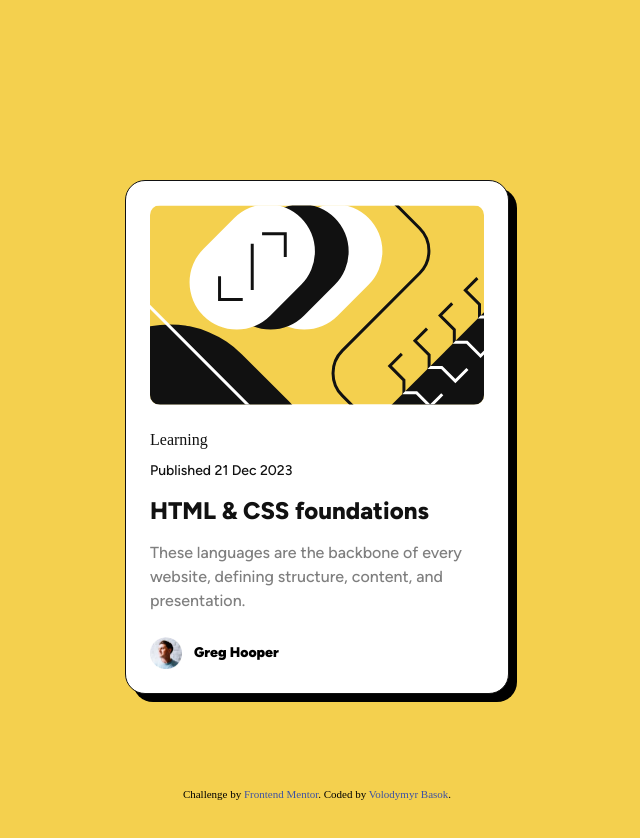
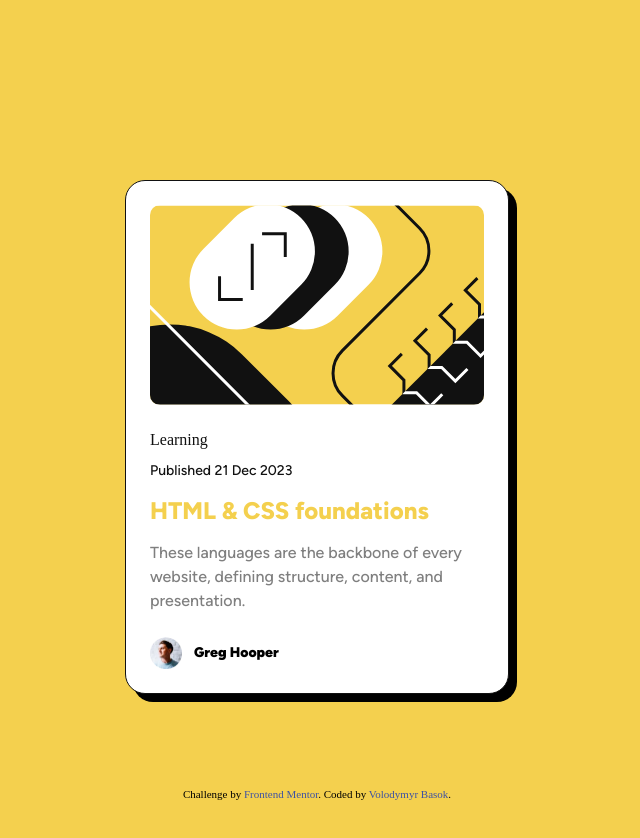
Before and after one commit to Volodymyrquo/blog-preview-card, a website: page index.html in a window 1280 px wide. In both pictures the pointer is over the element "HTML & CSS foundations". Shown: the whole page, without its empty margins (323-963 px from the left). Drawn offline with Linux system fonts and the light colour scheme; files whose address does not match are found by name.

Commit message:
Add pseudo classes

```diff
--- a/styles/style.css
+++ b/styles/style.css
@@ -89,6 +89,12 @@ h1 {
     line-height: 150%;
     letter-spacing: 0%;
     text-align: left;
+    cursor: pointer;
+}
+h1:active,
+h1:hover,
+h1:focus {
+    color: var(--yellow);
 }
 p {
     color: rgb(127, 127, 127);
```
